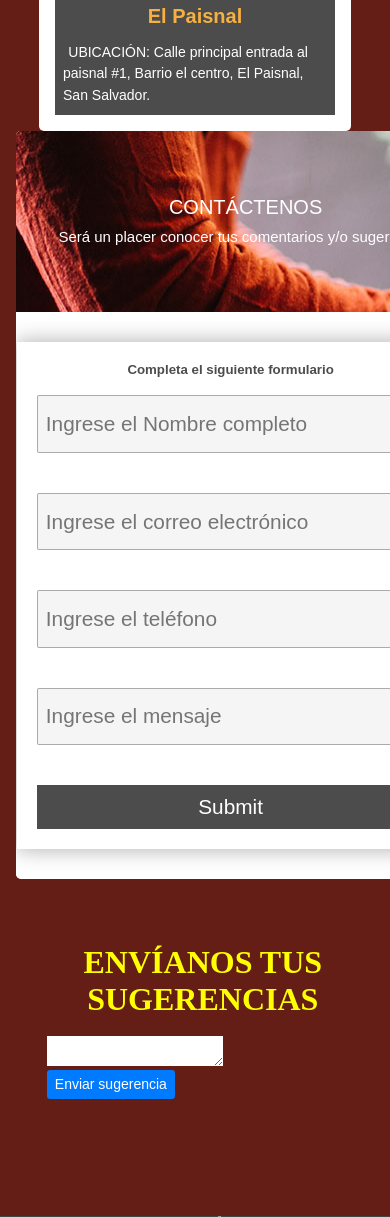
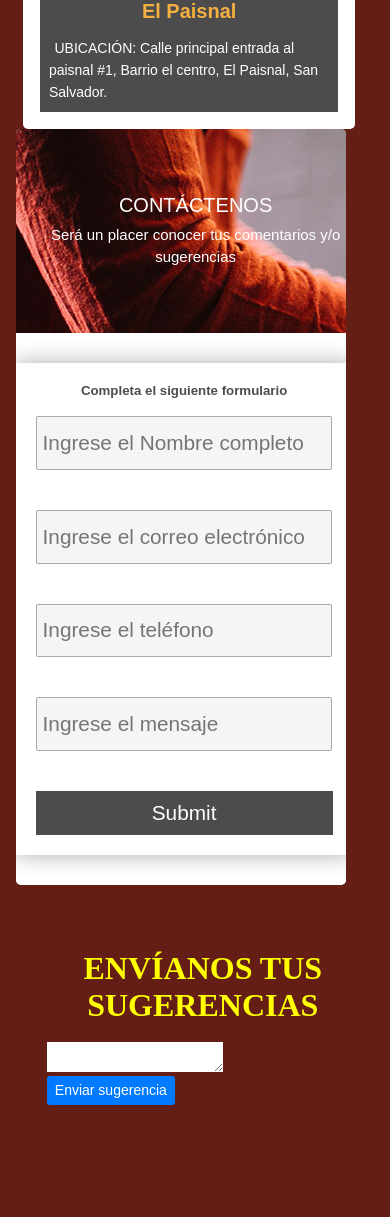
Before and after one commit to RaulTrigueros/taqueria-jalisco, a PHP site: page /contacto.html in a window 390 px wide; the page is wider, and only the part inside the window is pictured. Shown: the part 1239-2456 px from the top of that part. Run offline with PHP 8.4, Linux system fonts and the light colour scheme; some libraries are stand-ins or nearby versions.

Commit message:
Update style.css

```diff
--- a/css/style.css
+++ b/css/style.css
@@ -504,12 +504,12 @@ section p{
 
 
 .wrapper .contenedor-ubicaciones{
-  width: 80%;
+  width: 85%;
   height: auto;
   background-color: white;
   border-radius: 5px;
   margin-right: 3%;
-  margin-left: 10%;
+  margin-left: 6%;
 
 }
 .wrapper .contenedor-formulario{
@@ -519,17 +519,18 @@ section p{
   float: left;
   border-radius: 5px;
   background-image: url();
-  margin-right: 18%;
+  margin-right: 15%;
+
 }
 .wrapper .wrapper-form{
-  width: 430px;
+  width: 330px;
   background: #fff;
   border-radius: 5px;
   overflow: hidden;
    margin-left: 5%;
 
 }
-.wrapper-form .formulario{
+.wrapper .formulario{
   width: 100%;
   background: #fff;
   border-radius: 5px;
```
